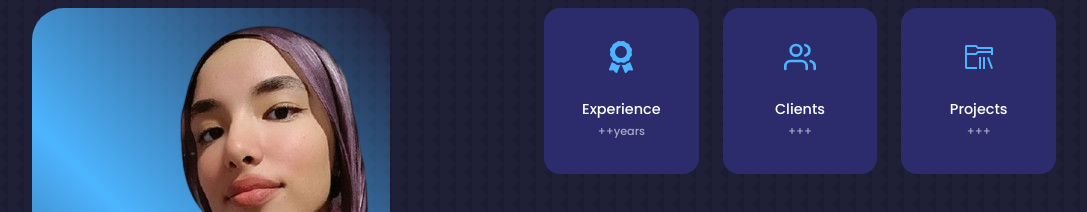
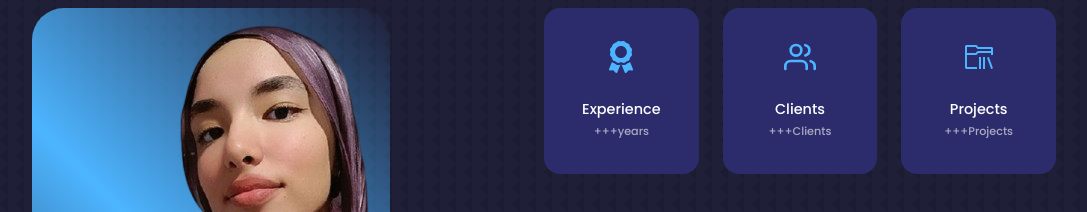
Before and after one commit to retagsaad/Portfolio, a React (Vite) app: page / in a window 1280 px wide. Shown: the part 860-1072 px from the top of the page, without its empty margins (96-1183 px from the left). Built offline with nearby package versions, Linux system fonts and the light colour scheme.

Commit message:
update styling

```diff
--- a/src/components/about/About.jsx
+++ b/src/components/about/About.jsx
@@ -23,17 +23,17 @@ function About() {
             <div className="about-card">
               <FaAward className="about-icon" />
               <h4>Experience</h4>
-              <h6>++years</h6>
+              <h6>+++years</h6>
             </div>
             <div className="about-card">
               <FiUsers className="about-icon" />
               <h4>Clients</h4>
-              <h6>+++</h6>
+              <h6>+++Clients</h6>
             </div>
             <div className="about-card">
               <VscFolderLibrary className="about-icon" />
               <h4>Projects</h4>
-              <h6>+++</h6>
+              <h6>+++Projects</h6>
             </div>
           </div>
 
```
